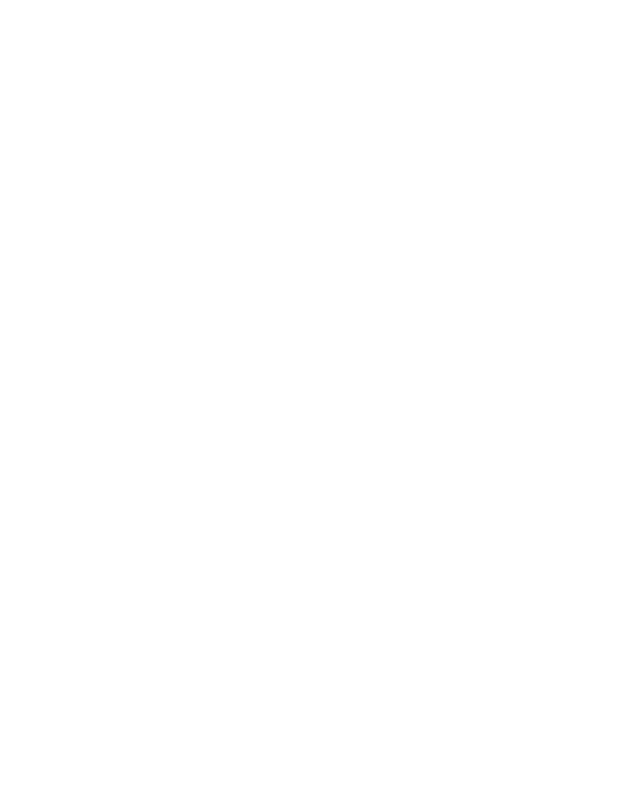
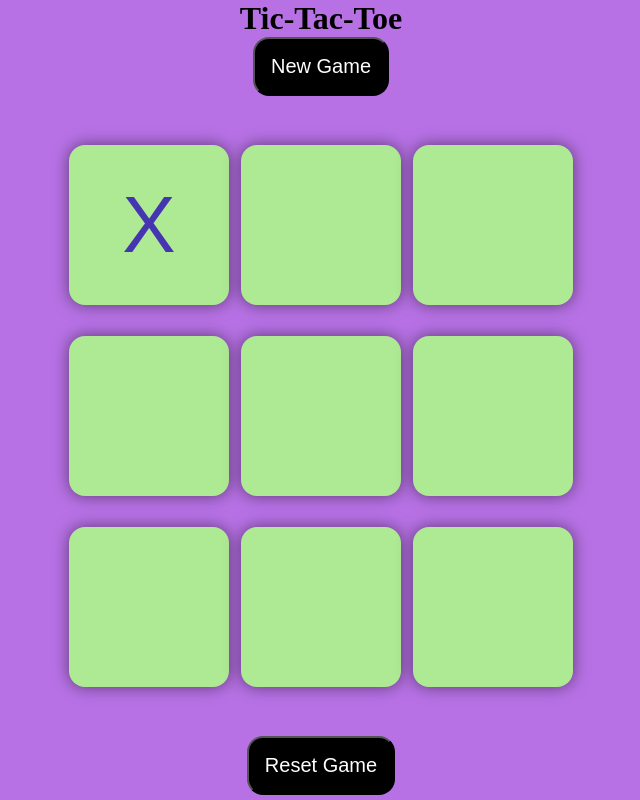
Before and after one commit to codefixxx/tictactoe, a plain HTML site: page index.html in a window 1280 px wide. Shown: the whole page, without its empty margins (319-959 px from the left). Drawn offline with Linux system fonts and the light colour scheme.

Commit message:
wrote css, not added hover zoom effect yet

```diff
--- a/index.html
+++ b/index.html
@@ -3,10 +3,28 @@
 <head>
     <meta charset="UTF-8">
     <meta name="viewport" content="width=device-width, initial-scale=1.0">
-    <title>Document</title>
+    <title>Tic-Tac-Toe Game</title>
     <link rel="stylesheet" href="./style.css">
 </head>
 <body>
+    <main>
+        <h1>Tic-Tac-Toe</h1>
+        <button id="new-game">New Game</button>
+        <div class="container">
+            <div class="game">
+                <button class="box">X</button>
+                <button class="box"></button>
+                <button class="box"></button>
+                <button class="box"></button>
+                <button class="box"></button>
+                <button class="box"></button>
+                <button class="box"></button>
+                <button class="box"></button>
+                <button class="box"></button>
+            </div>
+        </div>
+        <button id="reset-btn">Reset Game</button>
+    </main>
     <script src="./script.js"></script>
 </body>
 </html>
--- a/style.css
+++ b/style.css
@@ -0,0 +1,52 @@
+*{
+    margin:0;
+    padding:0;
+}
+body{
+    background-color: #B771E5;
+    text-align: center;
+}
+.container{
+    height:80vh;
+    display:flex;
+    justify-content:center;
+    align-items:center;
+
+}
+
+.game{
+    height:70vmin;
+    width:70vmin;
+    display:flex;
+    flex-wrap:wrap;
+    justify-content:center;
+    align-items:center;
+    gap:1.5vmin
+
+}
+.box{
+    height:20vmin;
+    width:20vmin;
+    border-radius:1rem;
+    border:none;
+    box-shadow:0 0 1rem rgba(0, 0, 0, 0.5);
+    font-size: 10vmin;
+    background-color: #AEEA94;
+    color:#4635B1;
+}
+
+#reset-btn{
+    padding:1rem;
+    border-radius:1rem;
+    font-size:1.25rem;
+    background:black;
+    color:white;
+
+}
+#new-game{
+    padding:1rem;
+    border-radius:1rem;
+    font-size:1.25rem;
+    background:black;
+    color:white;
+}
```
